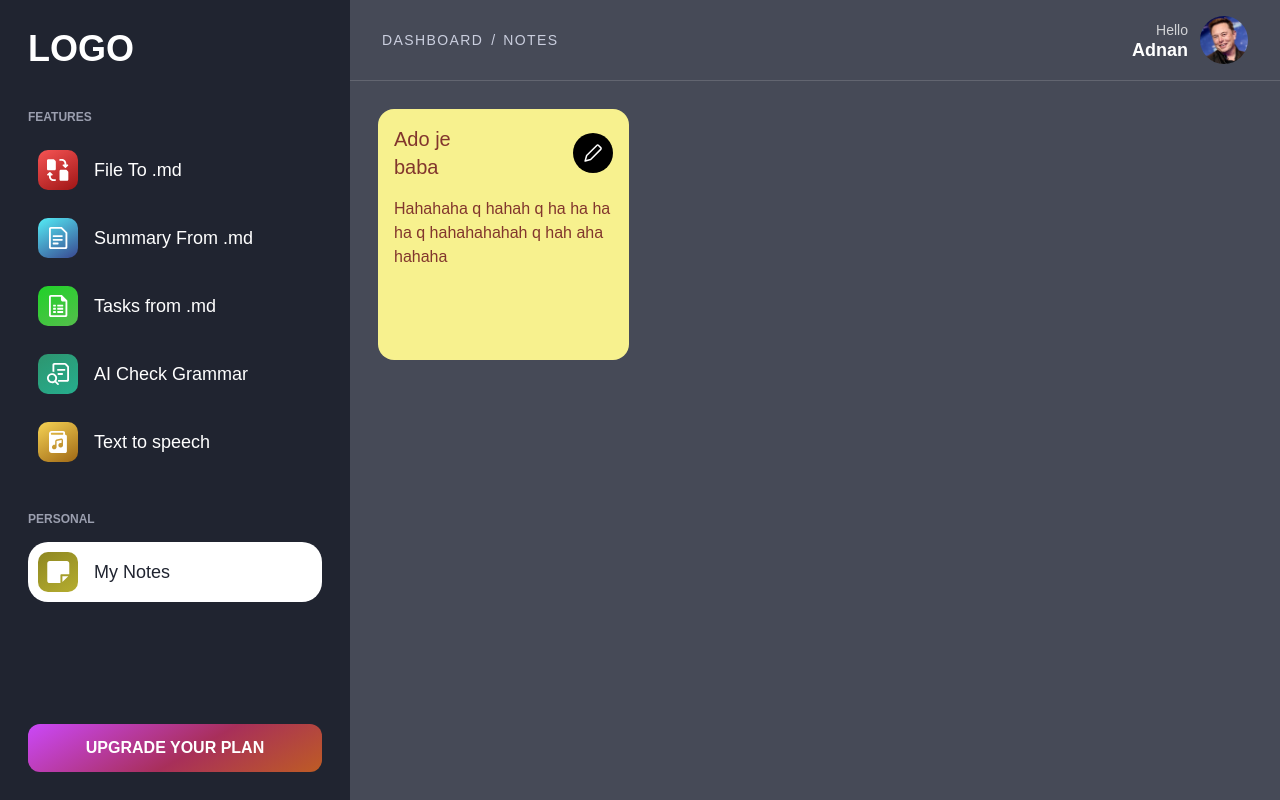
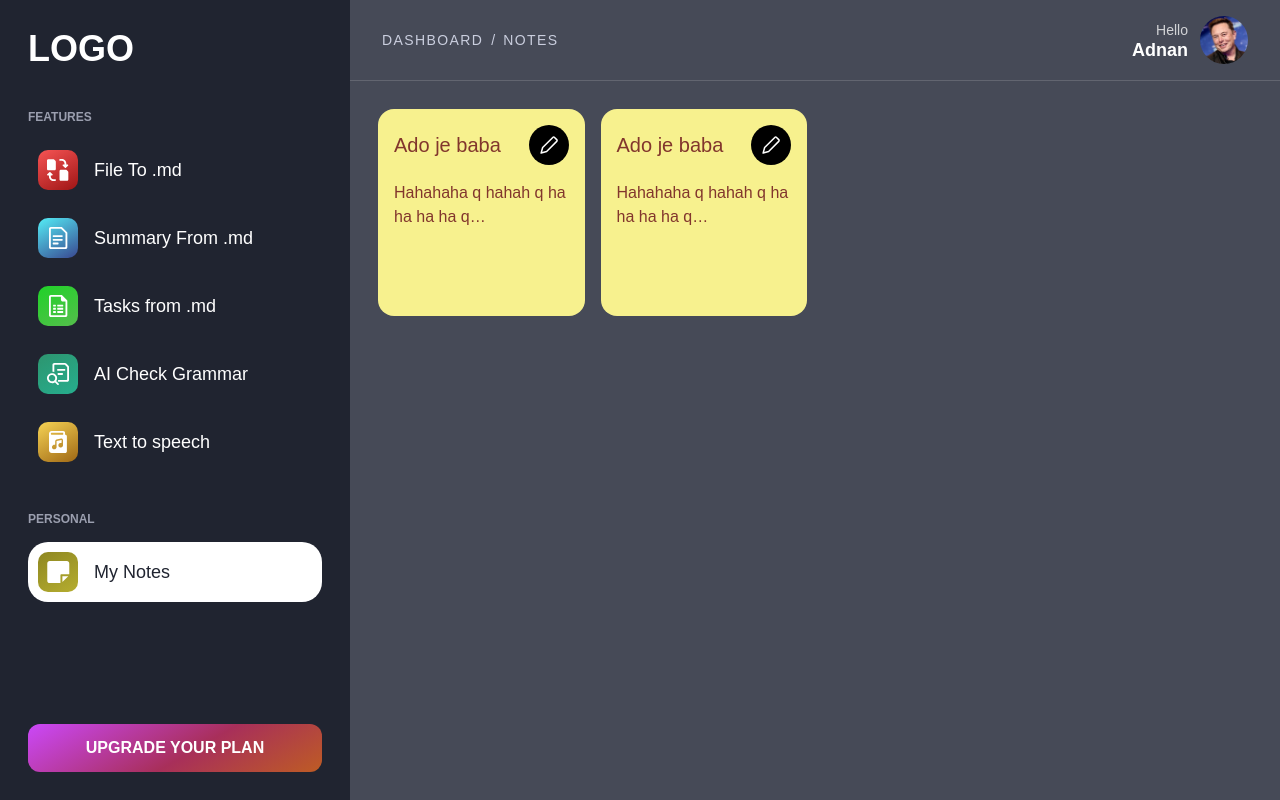
Before and after one commit to FiggyHunter/StudentAIToolsFE, a Next.js app: page /dashboard/notes in a window 1280 px wide. Built offline with nearby package versions, Linux system fonts and the light colour scheme.

Commit message:
Notes & Sidebar Fix

```diff
--- a/src/app/(auth)/dashboard/(components)/Sidebar.tsx
+++ b/src/app/(auth)/dashboard/(components)/Sidebar.tsx
@@ -21,11 +21,11 @@ const Sidebar: React.FC<SidebarProps> = ({ isSidebarOpen, toggleSidebar }) => {
   const pathname = usePathname();
 
   return (
-    <div className={`flex flex-col gap-10 justify-between fixed lg:left-0 top-0 w-[350px] box-border bg-primaryColor p-7 overflow-auto h-[100vh] transition-all duration-700 ${isSidebarOpen ? 'left-0' : 'left-[-350px]'} z-40`}>
+    <div className={`flex flex-col gap-10 justify-between fixed top-0 w-[350px] box-border bg-primaryColor p-7 overflow-auto h-[100vh] transition-all duration-700 lg:left-0 ${isSidebarOpen ? 'left-0' : 'left-[-350px]'} z-40`}>
         <div className="flex flex-col gap-10">
           <div className="flex items-center w-full justify-between">
             <span className="uppercase text-white font-bold text-[36px]">Logo</span>
-            <svg onClick={closeSidebar} className="lg:hidden" width="25" height="25" viewBox="0 0 25 25" fill="none" xmlns="http://www.w3.org/2000/svg">
+            <svg onClick={closeSidebar} className="lg:hidden cursor-pointer" width="25" height="25" viewBox="0 0 25 25" fill="none" xmlns="http://www.w3.org/2000/svg">
               <path d="M23.8072 1.19507L1.52148 23.4808" stroke="white" stroke-width="3" stroke-linecap="round" stroke-linejoin="round"/>
               <path d="M1.52148 1.19507L23.8072 23.4808" stroke="white" stroke-width="3" stroke-linecap="round" stroke-linejoin="round"/>
             </svg>
--- a/src/app/(auth)/dashboard/layout.tsx
+++ b/src/app/(auth)/dashboard/layout.tsx
@@ -13,7 +13,7 @@ export default function RootLayout({
   children: React.ReactNode;
 }>) {
 
-const [isSidebarOpen, setSidebarOpen] = useState(true);
+const [isSidebarOpen, setSidebarOpen] = useState(false);
 
 const toggleSidebar = (isOpen: boolean) => {
   setSidebarOpen(isOpen);
--- a/src/app/(auth)/dashboard/notes/components/Note.tsx
+++ b/src/app/(auth)/dashboard/notes/components/Note.tsx
@@ -7,8 +7,8 @@ type NoteProps = {
 
 const Note:React.FC<NoteProps> = ({id}) => {
   return (
-    <div className='aspect-square bg-[#F7F18E] p-4 flex flex-col gap-4 w-full rounded-2xl'>
-        <div className='flex gap-20 justify-between items-center'>
+    <div className='aspect-square bg-[#F7F18E] p-4 flex flex-col gap-4 w-full rounded-2xl box-border'>
+        <div className='flex gap-2 justify-between items-center'>
             <p className='text-extrabold text-xl text-[#82362D]'>Ado je baba</p>
             <Link href={`/dashboard/notes/edit/${id}`} className='min-w-10 min-h-10 flex items-center justify-center rounded-full bg-black hover:bg-black/80 cursor-pointer'>
                 <svg width="18" height="18" viewBox="0 0 18 18" fill="none" xmlns="http://www.w3.org/2000/svg">
@@ -16,7 +16,7 @@ const Note:React.FC<NoteProps> = ({id}) => {
                 </svg>
             </Link>
         </div>
-        <p className='text-medium text-base text-[#82362D] text-wrap'>Hahahaha q hahah q ha ha ha ha q hahahahahah q hah aha hahaha</p>
+        <p className='text-medium text-base text-[#82362D] text-wrap w-full line-clamp-2'>Hahahaha q hahah q ha ha ha ha q hahahahahah q hah aha hahaha</p>
     </div>
   )
 }
--- a/src/app/(auth)/dashboard/notes/page.tsx
+++ b/src/app/(auth)/dashboard/notes/page.tsx
@@ -1,11 +1,29 @@
 import Note from "./components/Note"
 
 export default function Page() {
+    const notes = [
+        {
+            "id":"232312",
+            "title": "Title 1",
+            "text": "sdasdasdasd",
+            "createdAt": "2024-03-09T20:08:19.489Z"
+        },
+        {
+            "id":"12312",
+            "title": "Title 2",
+            "text": "sdasd",
+            "createdAt": "2024-03-09T20:08:19.489Z"
+        },
+    ]
+
     return (
-        <div className="grid grid-cols-2 sm:grid-cols-3 md:grid-cols-4">
-            <Note
-                id="2323"
-            />
+        <div className="grid grid-cols-1 sm:grid-cols-2 md:grid-cols-3 lg:grid-cols-3 xl:grid-cols-4 gap-4 w-full">
+            {notes.map((note,index)=>(
+                <Note
+                    id={note.id}
+                    key={index}
+                />
+            ))}
         </div>
     )
 }
```
